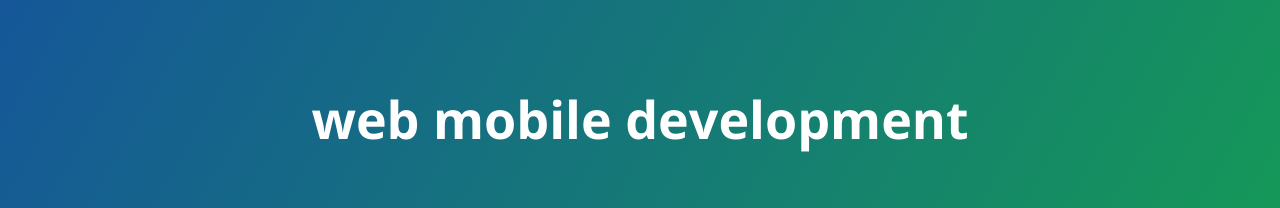
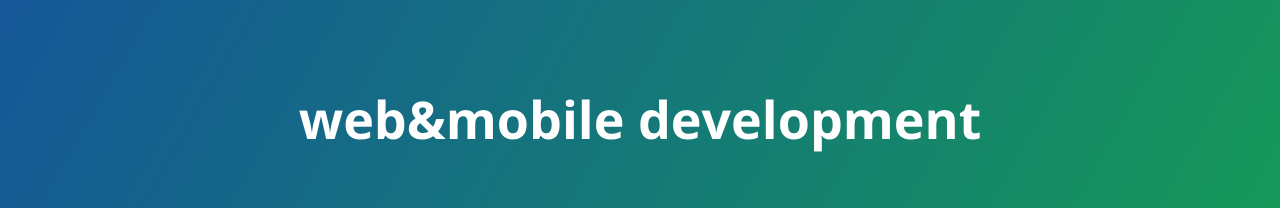
Before and after one commit to steppenwolf-sro/steppenwolf-sro.github.io, a plain HTML site: page index.html in a window 1280 px wide. Shown: the top 208 px of the page. Drawn offline with nearby package versions, Linux system fonts and the light colour scheme.

Commit message:
Update index.html

```diff
--- a/index.html
+++ b/index.html
@@ -2,7 +2,7 @@
 <html lang="en-us">
   <head>
     <meta charset="UTF-8">
-    <title>SWDT – web&nbsp;mobile development</title>
+    <title>SWDT – web&amp;mobile development</title>
     <meta name="viewport" content="width=device-width, initial-scale=1">
     <link rel="stylesheet" type="text/css" href="stylesheets/normalize.css" media="screen">
     <link href='https://fonts.googleapis.com/css?family=Open+Sans:400,700' rel='stylesheet' type='text/css'>
@@ -11,7 +11,7 @@
   </head>
   <body>
     <section class="page-header">
-      <h1 class="project-name">web&nbsp;mobile development</h1>
+      <h1 class="project-name">web&amp;mobile development</h1>
       <h2 class="project-tagline"></h2>
     </section>
 
```
